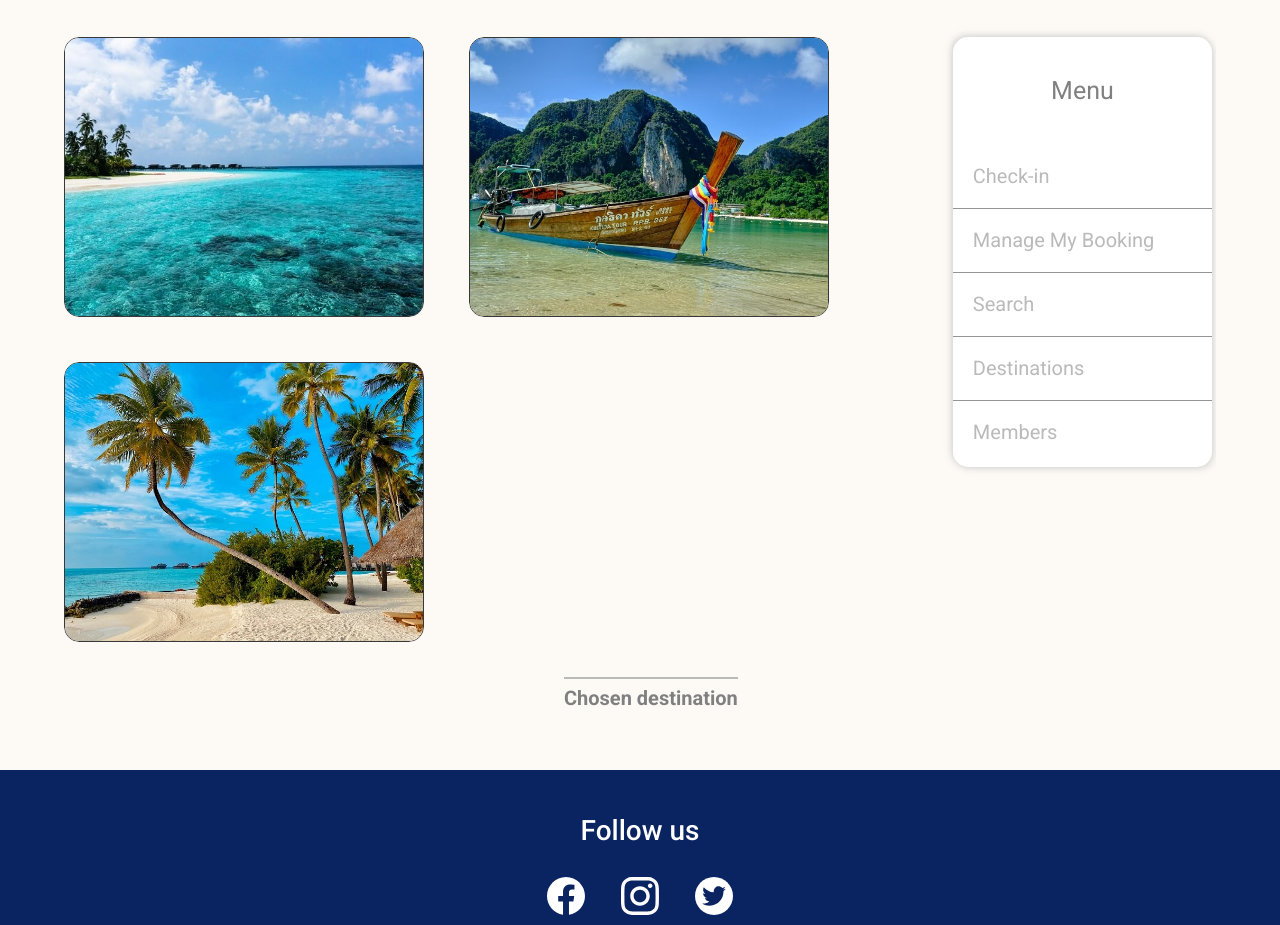
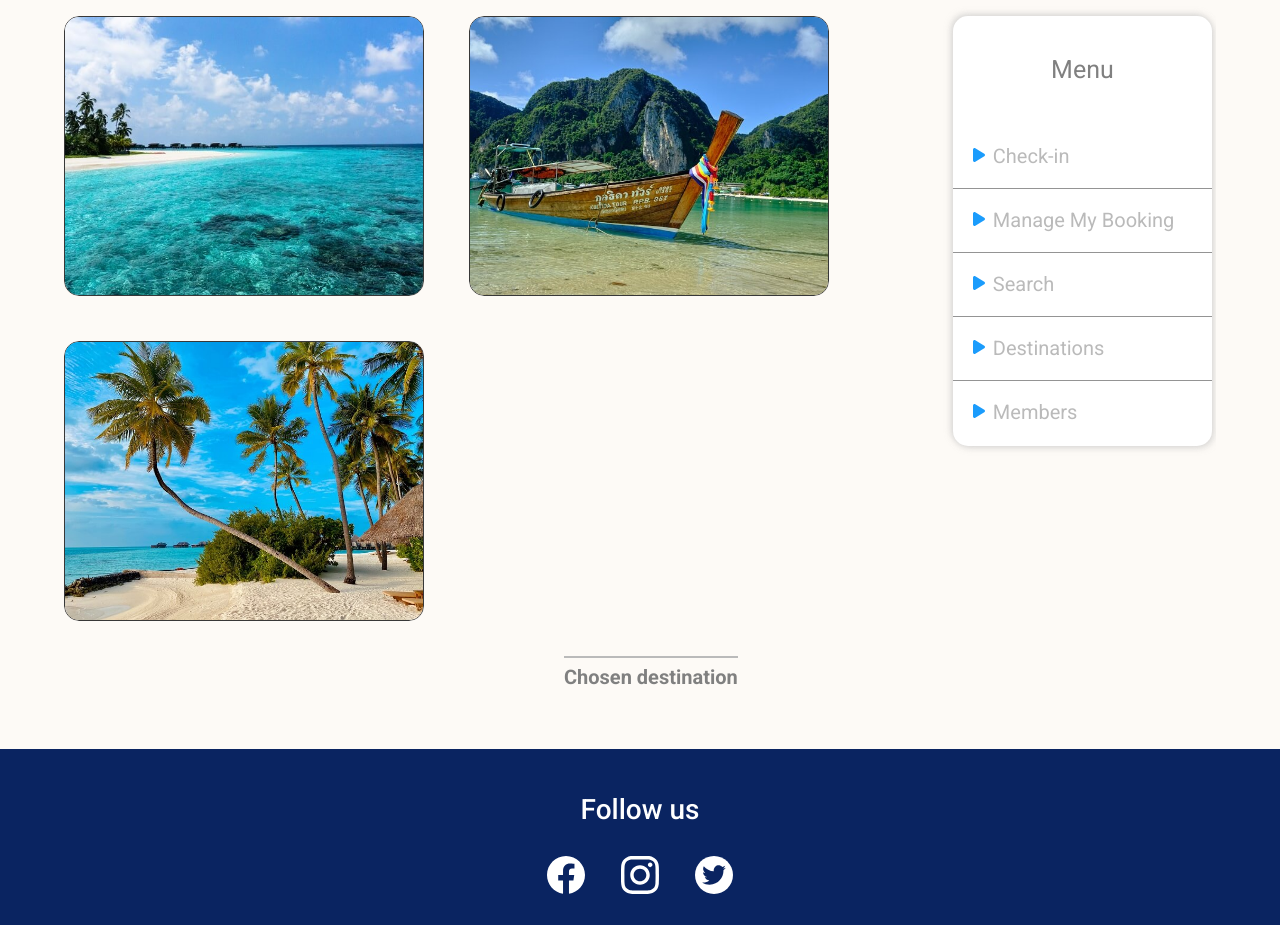
Before and after one commit to JoseRicardoPE/LandingPageAirLine, a plain HTML site: page index.html in a window 1280 px wide. Shown: the part 834-1759 px from the top of the page. Drawn offline with Linux system fonts and the light colour scheme.

Commit message:
Updating content menu

```diff
--- a/css/styles.css
+++ b/css/styles.css
@@ -372,6 +372,11 @@ body {
   color: #fff;
 }
 
+.menu__link--arrow{
+  width: 12px;
+  margin-right: 8px;
+}
+
 /** ----- Styles Footer ----- **/
 .footer {
   background-color: var(--bgFooter);
@@ -445,6 +450,18 @@ body {
 
 /**! ----- Styles Responsive Design ----- !**/
 @media (max-width: 1144px) {
+  .content__images {
+    grid-column: 1/6;
+    grid-row: 1/-1;
+    display: flex;
+    flex-wrap: wrap;
+    gap: 2.5em;
+  }
+
+  .section__menu{
+    grid-column: 6/-1;
+  }
+
   .destination {
     margin-left: 185px;
   }
--- a/index.html
+++ b/index.html
@@ -9,7 +9,7 @@
   <link href="https://fonts.googleapis.com/css2?family=Roboto:ital,wght@0,300;0,400;0,500;0,700;1,300;1,400;1,500;1,700&display=swap" rel="stylesheet">
   <link rel="stylesheet" href="./css/normalize.css">
   <link rel="stylesheet" href="./css/styles.css">
-  <link rel="shorcut icon" href="/images/favicon.ico" type="image/x-icon>
+  <link rel="shorcut icon" href="/images/favicon.ico" type="image/x-icon">
   <title>Airline</title>
 </head>
 <body>
@@ -107,19 +107,19 @@
             <h4 class="menu__title">Menu</h4>
             <div class="menu__links">
               <div class="menu__link--content">
-                <a href="#" class="menu__link">Check-in</a>
+                <a href="#" class="menu__link"><img src="/images/arrowRight.svg" alt="Arrow right" class="menu__link--arrow">Check-in</a>
               </div>
               <div class="menu__link--content">
-                <a href="#" class="menu__link">Manage My Booking</a>
+                <a href="#" class="menu__link"><img src="/images/arrowRight.svg" alt="Arrow right" class="menu__link--arrow">Manage My Booking</a>
               </div>
               <div class="menu__link--content">
-                <a href="#" class="menu__link">Search</a>
+                <a href="#" class="menu__link"><img src="/images/arrowRight.svg" alt="Arrow right" class="menu__link--arrow">Search</a>
               </div>
               <div class="menu__link--content">
-                <a href="#" class="menu__link">Destinations</a>
+                <a href="#" class="menu__link"><img src="/images/arrowRight.svg" alt="Arrow right" class="menu__link--arrow">Destinations</a>
               </div>
               <div class="menu__link--content">
-                <a href="#" class="menu__link">Members</a>
+                <a href="#" class="menu__link"><img src="/images/arrowRight.svg" alt="Arrow right" class="menu__link--arrow">Members</a>
               </div>
 
             </div>
```
Also changed, not shown: images/arrowRight.svg (added).
